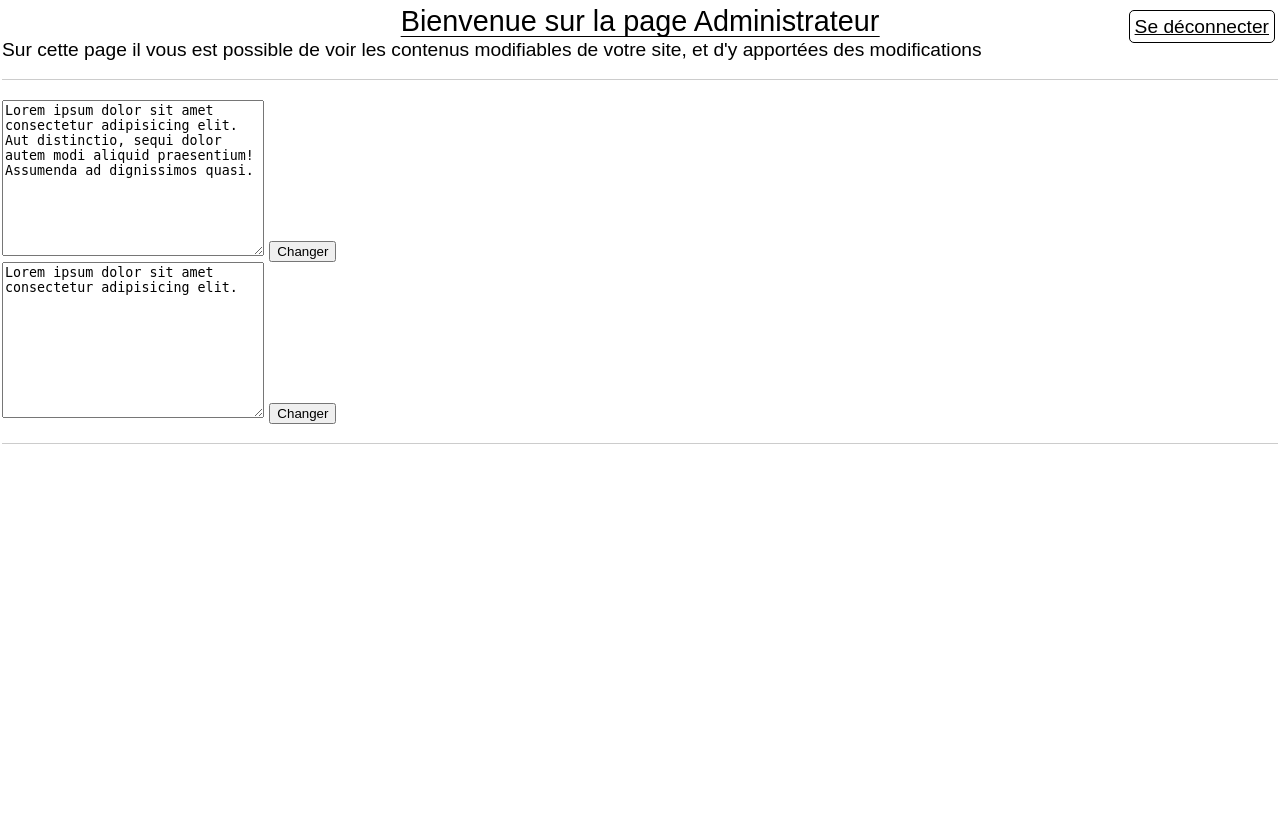
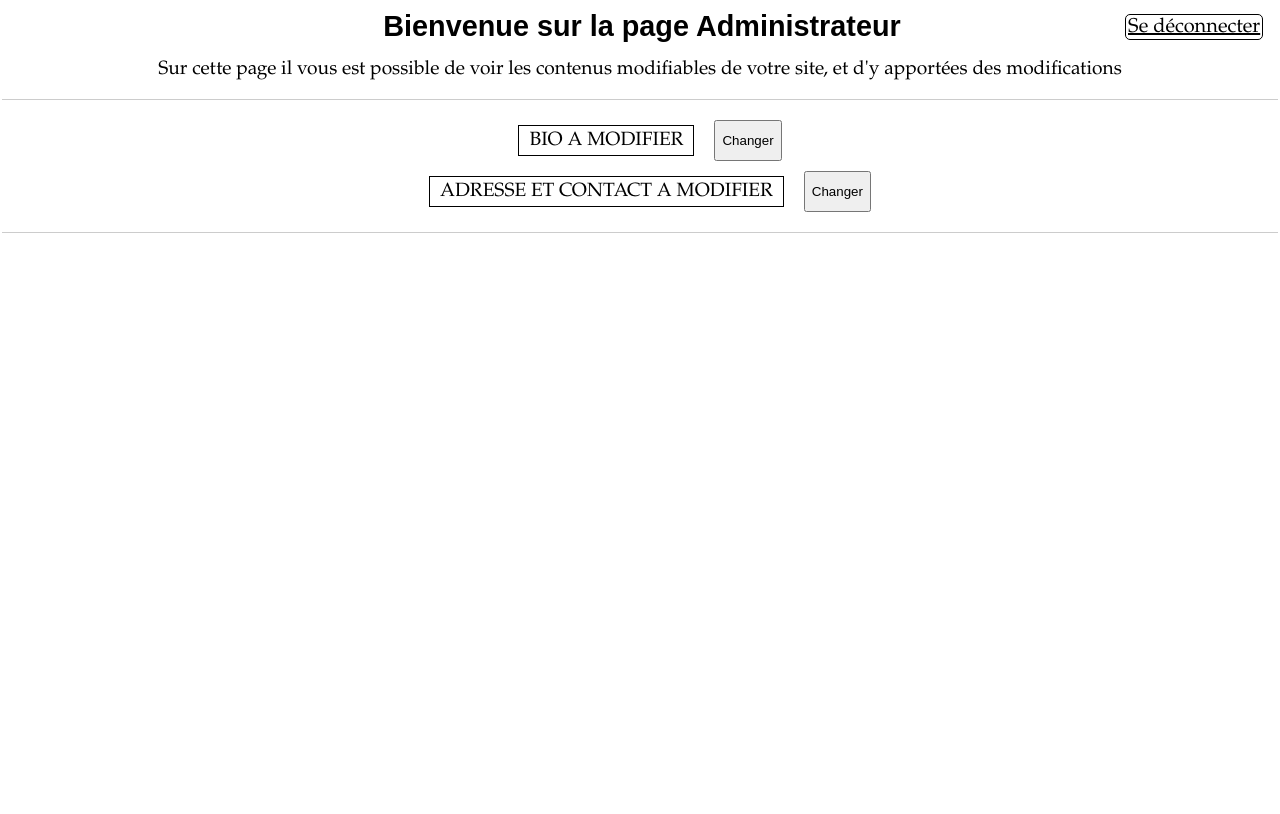
Before and after one commit to SimonBnt/Marche_ou_cepes_site_vitrine_restaurateur, a PHP site: page /admin_page.php in a window 1280 px wide. Before the commit the page ends 444 px from the top, so only its background shows below. Run offline with PHP 8.4, Linux system fonts and the light colour scheme; the visitor is signed in with stand-in values (Sample User, id 1).

Commit message:
modiffff

```diff
--- a/admin_connexion.php
+++ b/admin_connexion.php
@@ -33,12 +33,12 @@
     <title>Connexion Administrateur</title>
 </head>
 
-<body class="body">
+<body id="body">
     <img class="background_admin" src="assets/img/plat-1.jpg" alt="image d'arrière plan représentant un plan à base de champignons">
     <div class="form">
         <form method="POST" action="">
             <div>
-                <h1>Connexion Administrateur</h1>
+                <h1 id="conn-admin">Connexion Administrateur</h1>
             </div>
             <div class="login-div">
                 <label class="label-input" for="identifiant" type="text">Login:</label>
--- a/admin_page.php
+++ b/admin_page.php
@@ -1,7 +1,4 @@
 <?php
-ini_set('display_errors', 1);
-ini_set('display_startup_errors', 1);
-error_reporting(E_ALL);
 
 session_start();
 if ($_SESSION['connected'] != true) {
@@ -23,21 +20,20 @@
 </head>
 
 <body class="body">
-    <h1>Bienvenue sur la page Administrateur
-    </h1>
+    <h1 id="h1-admin">Bienvenue sur la page Administrateur</h1>
     <div class="log-out">
         <a class="btn-logout" href="admin_deconnexion.php">Se déconnecter</a>
     </div><br><br>
     <div>
-        <p>Sur cette page il vous est possible de voir les contenus modifiables de votre site, et d'y apportées des modifications</p>
+        <p id="paragraph-admin">Sur cette page il vous est possible de voir les contenus modifiables de votre site, et d'y apportées des modifications</p>
     </div>
     <hr>
-    <div>
-        <textarea name="bio" id="bio" cols="30" rows="10">Lorem ipsum dolor sit amet consectetur adipisicing elit. Aut distinctio, sequi dolor autem modi aliquid praesentium! Assumenda ad dignissimos quasi.</textarea>
+    <div id="div-bio-admin">
+        <p id="bio-admin">BIO A MODIFIER</p>
         <button>Changer</button>
     </div>
-    <div>
-        <textarea name="address" id="address" cols="30" rows="10">Lorem ipsum dolor sit amet consectetur adipisicing elit.</textarea>
+    <div id="div-address-admin">
+        <p id="address-admin">ADRESSE ET CONTACT A MODIFIER</p>
         <button>Changer</button>
     </div>
     <hr>
--- a/src/sass/layout/_default.scss
+++ b/src/sass/layout/_default.scss
@@ -6,7 +6,7 @@
         min-height: 100vh;
         font-family: Garamond, serif;
         // font-family: Brush Script MT;
-        background-color: #304052;
+        // background-color: #304052;
         border: solid white 2px;
 
         main {
--- a/src/sass/pages/_admin_connexion.scss
+++ b/src/sass/pages/_admin_connexion.scss
@@ -1,9 +1,9 @@
-.body {
+#body {
     font-family: Arial, Helvetica, sans-serif;
     font-size: 1.2em;
     background-color: transparent !important;
 
-    h1 {
+    #conn-admin {
         width: max-content;
         position: absolute;
         left: 50%;
--- a/src/sass/pages/_admin_page.scss
+++ b/src/sass/pages/_admin_page.scss
@@ -1,23 +1,25 @@
 .body {
-    h1 {
+    margin-top: 10px;
+    #h1-admin {
+        width: 100%;
+        height: auto;
         position: absolute;
-        margin-top: 5px;
-        font-size: 2em;
+        font-size: 1.5em;
+        text-align: center;
         font-family: Arial, Helvetica, sans-serif;
     }
-    div{
 
-    }
-
-    .log-out{
-        margin-top: 15px;
+    .log-out {
+        width: 150px;
+        margin-top: 5px;
         position: absolute;
         right: 5px;
 
         .btn-logout {
-            padding: 5px;
+            padding: 2px;
             background-color: transparent;
             color: black;
+            font-size: 20px;
             border: 1px solid black;
             border-radius: 5px;
 
@@ -28,4 +30,55 @@
             }
         }
     }
+
+    #div-bio-admin {
+        display: flex;
+        justify-content: center;
+        align-content: center;
+        margin: 0 15px 10px 15px;
+
+        button {
+            cursor: pointer;
+        }
+    }
+
+    #div-address-admin {
+        display: flex;
+        justify-content: center;
+        align-content: center;
+        margin: 0 15px 10px 15px;
+
+        button {
+
+            width:max-content;
+
+            cursor: pointer;
+        }
+    }
+
+    div {
+        #paragraph-admin {
+            margin: 10px 2em;
+            text-align: center;
+        }
+    }
+
+    #bio-admin {
+        margin: 5px 20px;
+        padding: 5px 10px;
+        display: flex;
+        justify-content: center;
+        align-content: center;
+        border: 1px solid black;
+    }
+
+    #address-admin {
+        margin: 5px 20px;
+        padding: 5px 10px;
+        display: flex;
+        justify-content: center;
+        align-content: center;
+        border: 1px solid black;
+    }
+
 }
--- a/src/sass/styles.scss
+++ b/src/sass/styles.scss
@@ -2,8 +2,8 @@
 
 @import "base/reset";
 
+@import "pages/admin_connexion", "pages/user_page", "pages/admin_page";
+
 @import "layout/default", "layout/header", "layout/main", "layout/footer";
 
-@import "pages/admin_connexion", "pages/user_page", "pages/admin_page";
-
 @import "components/buttons", "components/contact-form", "components/home", "components/menu", "components/map";
```
Also changed, not shown: assets/css/styles.min.css, 1 other file.
